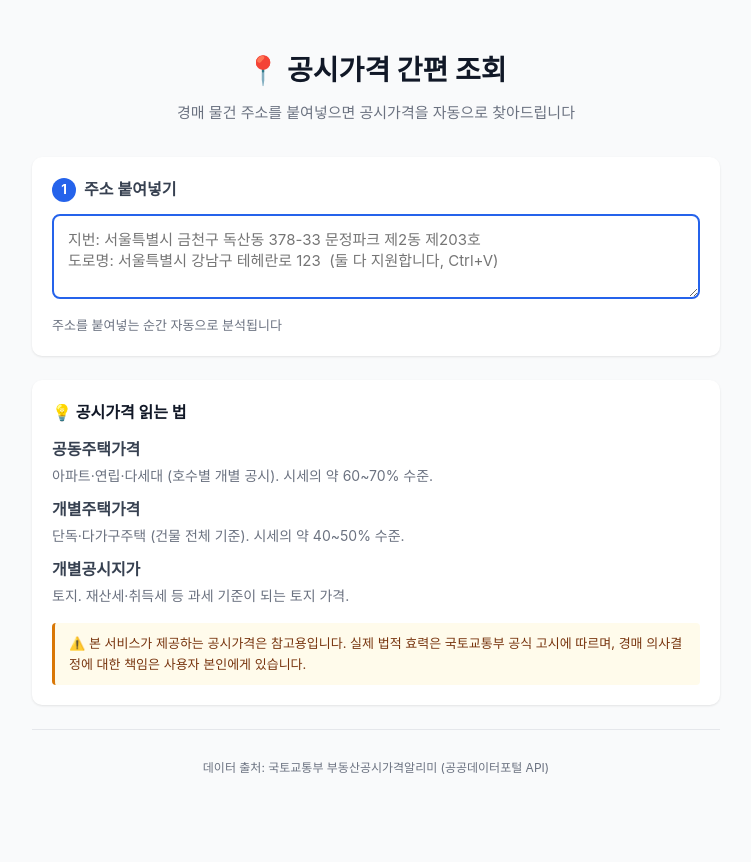
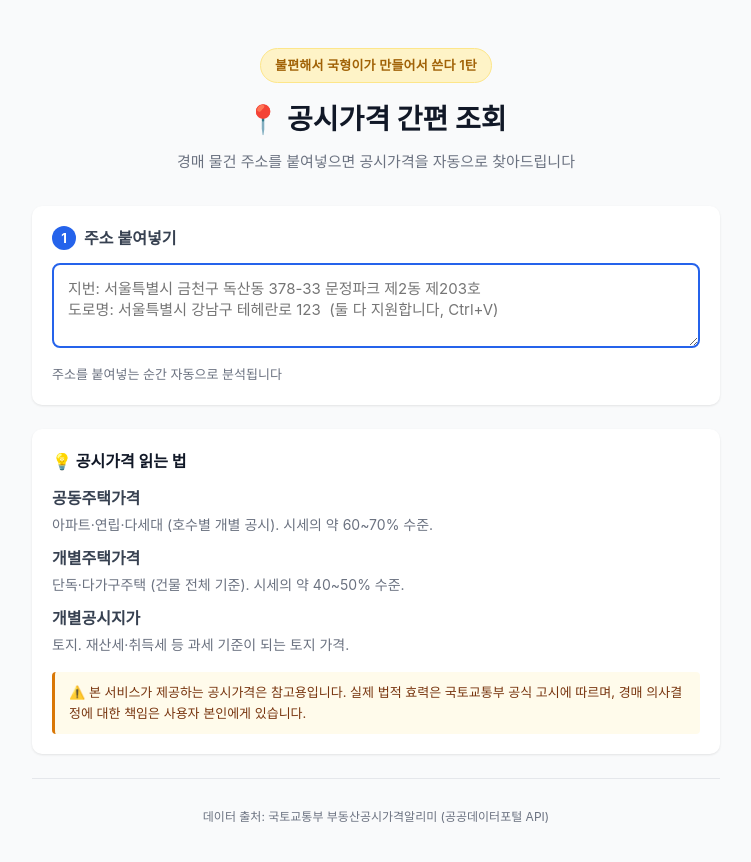
Before and after one commit to candj0818/gongsijiga, a website: page public/index.html in a window 1280 px wide. Shown: the whole page, without its empty margins (264-1015 px from the left). Before the commit the page ends 837 px from the top, so only its background shows below. Drawn offline with Linux system fonts and the light colour scheme.

Commit message:
타이틀에 시리즈 라벨 추가 + 서울 리전 배포

```diff
--- a/public/index.html
+++ b/public/index.html
@@ -10,6 +10,7 @@
 <body>
   <div class="container">
     <header>
+      <p class="series-label">불편해서 국형이가 만들어서 쓴다 1탄</p>
       <h1>📍 공시가격 간편 조회</h1>
       <p class="subtitle">경매 물건 주소를 붙여넣으면 공시가격을 자동으로 찾아드립니다</p>
     </header>
--- a/public/style.css
+++ b/public/style.css
@@ -49,6 +49,18 @@ header h1 {
   font-size: 28px;
   margin: 0 0 8px;
   font-weight: 700;
+}
+.series-label {
+  display: inline-block;
+  margin: 0 0 14px;
+  padding: 6px 14px;
+  font-size: 13px;
+  font-weight: 600;
+  color: #a16207;
+  background: #fef3c7;
+  border: 1px solid #fde68a;
+  border-radius: 9999px;
+  letter-spacing: 0.2px;
 }
 .subtitle {
   color: var(--gray-500);
```
